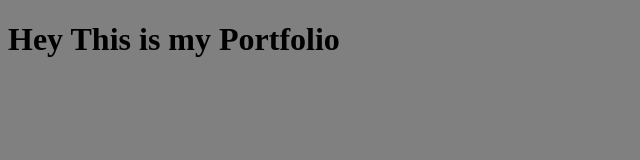
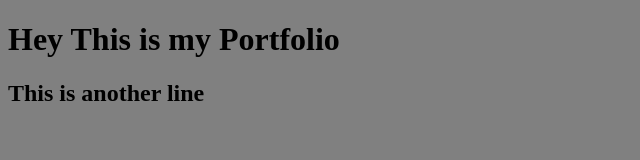
Before and after one commit to roydebayan/cv, a plain HTML site: page index.html in a window 1280 px wide. Shown: the whole page, without its empty margins (0-640 px from the left). Drawn offline with Linux system fonts and the light colour scheme.

Commit message:
I have added another line

```diff
--- a/index.html
+++ b/index.html
@@ -9,5 +9,7 @@
 </head>
 <body class="myColor">
     <h1>Hey This is my Portfolio</h1>
+    <h2>This is another line</h2>
+
 </body>
 </html>
```
